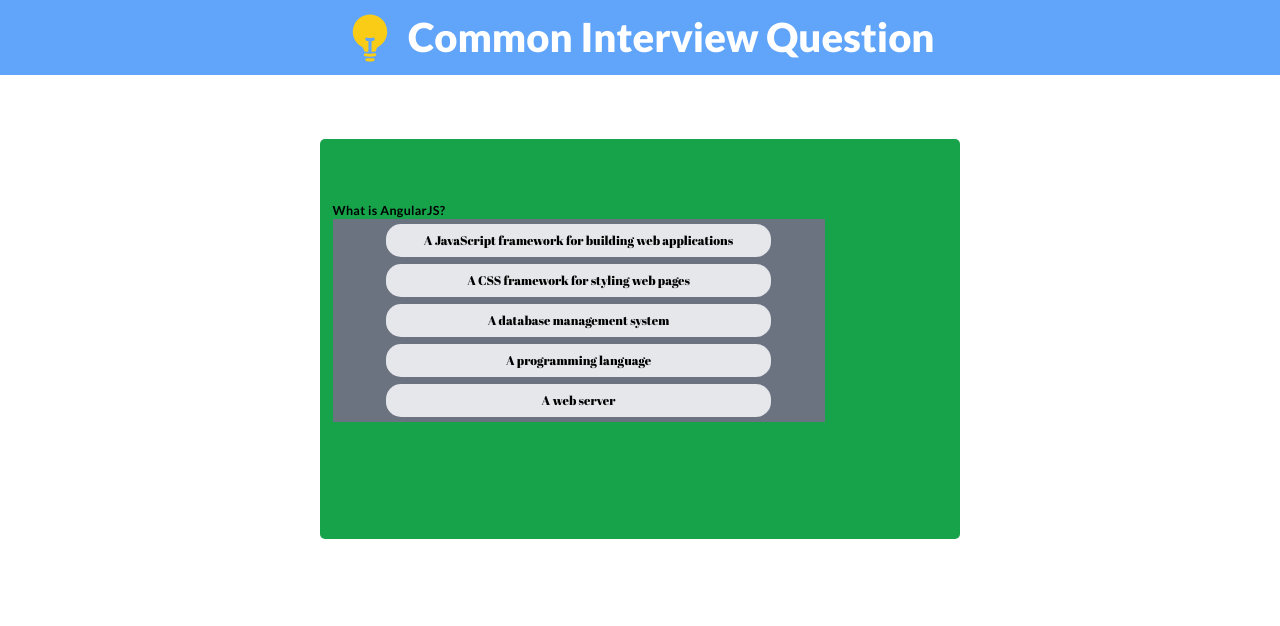
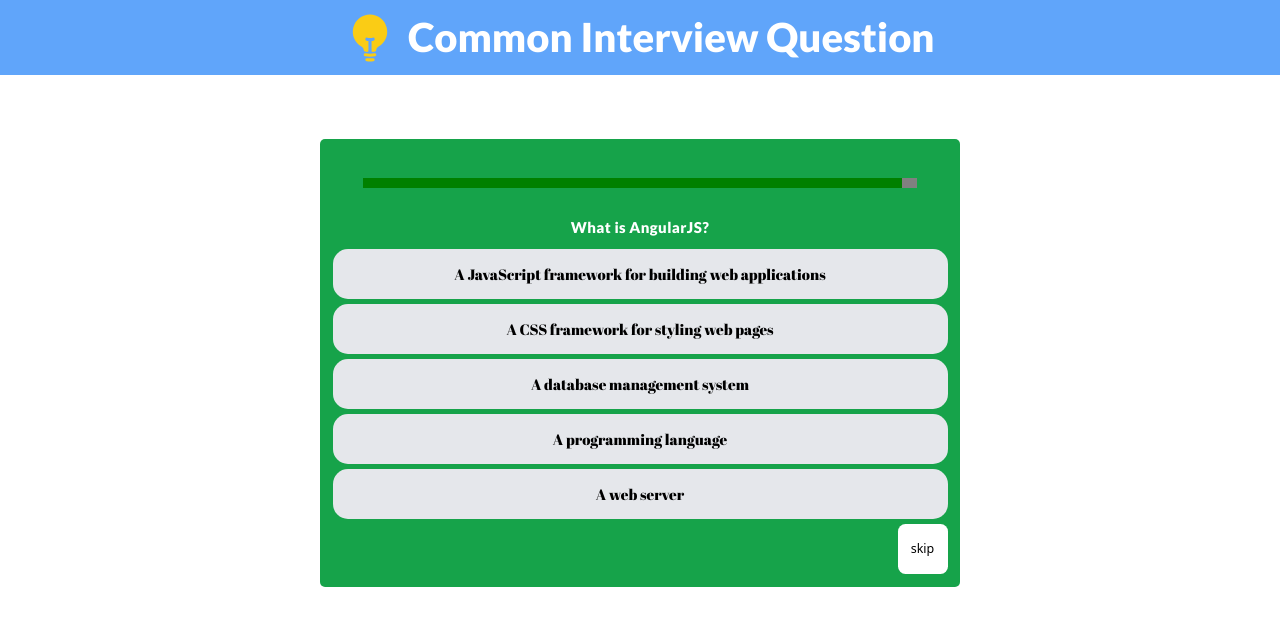
Before and after one commit to dhinesh20022806/quiz-app, a React (Vite) app: page /angularjs/quiz in a window 1280 px wide. Shown: the top 626 px of the page. Built offline with nearby package versions, Linux system fonts and the light colour scheme.

Commit message:
add setTimeout method

```diff
--- a/src/components/Answer.jsx
+++ b/src/components/Answer.jsx
@@ -1,18 +1,24 @@
 import React from "react";
 
-const Answer = ({ answers, onClick }) => {
+const Answer = ({ answers, onClick, onSkip }) => {
   return (
-    <ul className="bg-gray-500 space-y-3 p-2 w-[80%] h-[80%] ">
+   <div className="flex flex-col ">
+     <ul >
       {answers.map((answer) => (
-        <li
-        className="flex justify-center"
-
-          key={answer}
-        >
-          <button className="bg-gray-200 p-3 rounded-3xl w-[80%] hover:bg-gray-800 hover:text-white text-xl font-abrilFatface " onClick={() => onClick(answer)}>{answer}</button>
+        <li className="flex justify-center" key={answer}>
+          <button
+            className="bg-gray-200 px-4 h-20 flex-1   py-2  mb-2 rounded-3xl  hover:bg-gray-800 hover:text-white text-2xl font-abrilFatface "
+            onClick={() => onClick(answer)}
+          >
+            {answer}
+          </button>
         </li>
       ))}
     </ul>
+    <div className="flex xs:justify-end xxs:justify-center">
+        <button onClick={onSkip} className="w-20 h-20 bg-white  rounded-xl text-xl text-black  ">skip</button>
+    </div>
+   </div>
   );
 };
 
--- a/src/components/ProgressBar.jsx
+++ b/src/components/ProgressBar.jsx
@@ -1,6 +1,6 @@
 import {useEffect, useState} from 'react'
 
-const ProgressBar = ({timer}) => {
+const ProgressBar = ({timer, onSkip }) => {
     const [remainingTime, setRemainingTime] = useState(timer);
     console.log(remainingTime);
 
@@ -12,8 +12,19 @@
 
         return ()=>{
             clearInterval(intervalTimer)
+
         }
-    })
+    },[])
+
+    useEffect(()=>{
+        const timeOut = setTimeout(()=>{
+            onSkip();
+        }, timer)
+
+        return ()=>{
+            clearTimeout(timeOut)
+        }
+    },[])
 
 
 
--- a/src/components/Quiz.jsx
+++ b/src/components/Quiz.jsx
@@ -18,17 +18,18 @@
   if(!questions[activeQuestion]){
     return <p>LOading...</p>
   }
+  console.log(userAnswer);
 
   return (
-    <div className="w-[50vw]  p-5 min-w-[375px] bg-green-600 h-[50vh] rounded-lg mx-auto my-[5%]">
+    <div className="xs:max-w-[50vw] xxs:max-w-[300px] py-5 xs:px-5 xxs:px-2 min-w-[375px] bg-green-600  min-h-[45vh] rounded-lg mx-auto my-[5%]">
       <div className="w-[90%] mx-auto py-10">
 
-      {/* {!!questions[activeQuestion]?.text &&  <ProgressBar key={activeQuestion} timer={15 * 1000  } /> } */}
+      {!!questions[activeQuestion]?.text &&  <ProgressBar key={activeQuestion} timer={15 * 1000  } onSkip={()=> handleAnswer(null)}/> }
       </div>
       <div>
-       <h1 className="text-xl font-lato font-bold tracking-wide">{questions[activeQuestion]?.text || 'loading..' }</h1>
+       <h1 className="text-2xl  text-center mb-5 font-lato font-black text-white tracking-wide">{questions[activeQuestion]?.text || 'loading..' }</h1>
 
-       <Answer answers={questions[activeQuestion]?.answers} onClick={handleAnswer}/>
+       <Answer answers={questions[activeQuestion]?.answers} onClick={handleAnswer} onSkip={()=> handleAnswer(null)}/>
       </div>
     </div>
   );
--- a/tailwind.config.js
+++ b/tailwind.config.js
@@ -9,7 +9,7 @@
     extend: {
       screens:{
         'xs':'475px',
-        'xxs':'200px',
+        'xxs':'360px',
         ...defaultTheme.screens,
       },
       fontFamily:{
```
